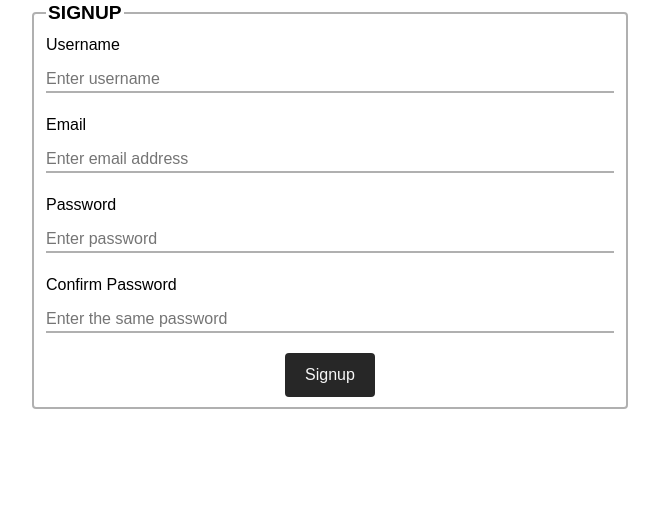
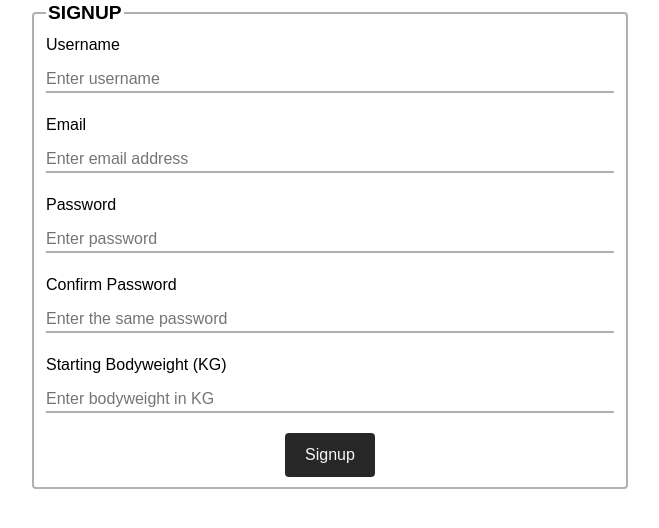
Before and after one commit to marvinobig/bod-trac, a Flask app: page /auth/signup in a window 1280 px wide. Shown: the part 97-625 px from the top of the page, without its empty margins (310-969 px from the left). Run offline with Flask 2, Linux system fonts and the light colour scheme; some libraries are stand-ins or nearby versions.

Commit message:
insert starting bodyweight form field

```diff
--- a/website/templates/signup.html
+++ b/website/templates/signup.html
@@ -44,6 +44,16 @@
           required
         />
       </section>
+      <section>
+        <label for="startingBw">Starting Bodyweight (KG)</label>
+        <input
+          type="number"
+          name="startingBw"
+          id="startingBw"
+          placeholder="Enter bodyweight in KG"
+          required
+        />
+      </section>
       <button type="submit" class="btn">Signup</button>
     </fieldset>
   </form>
```
